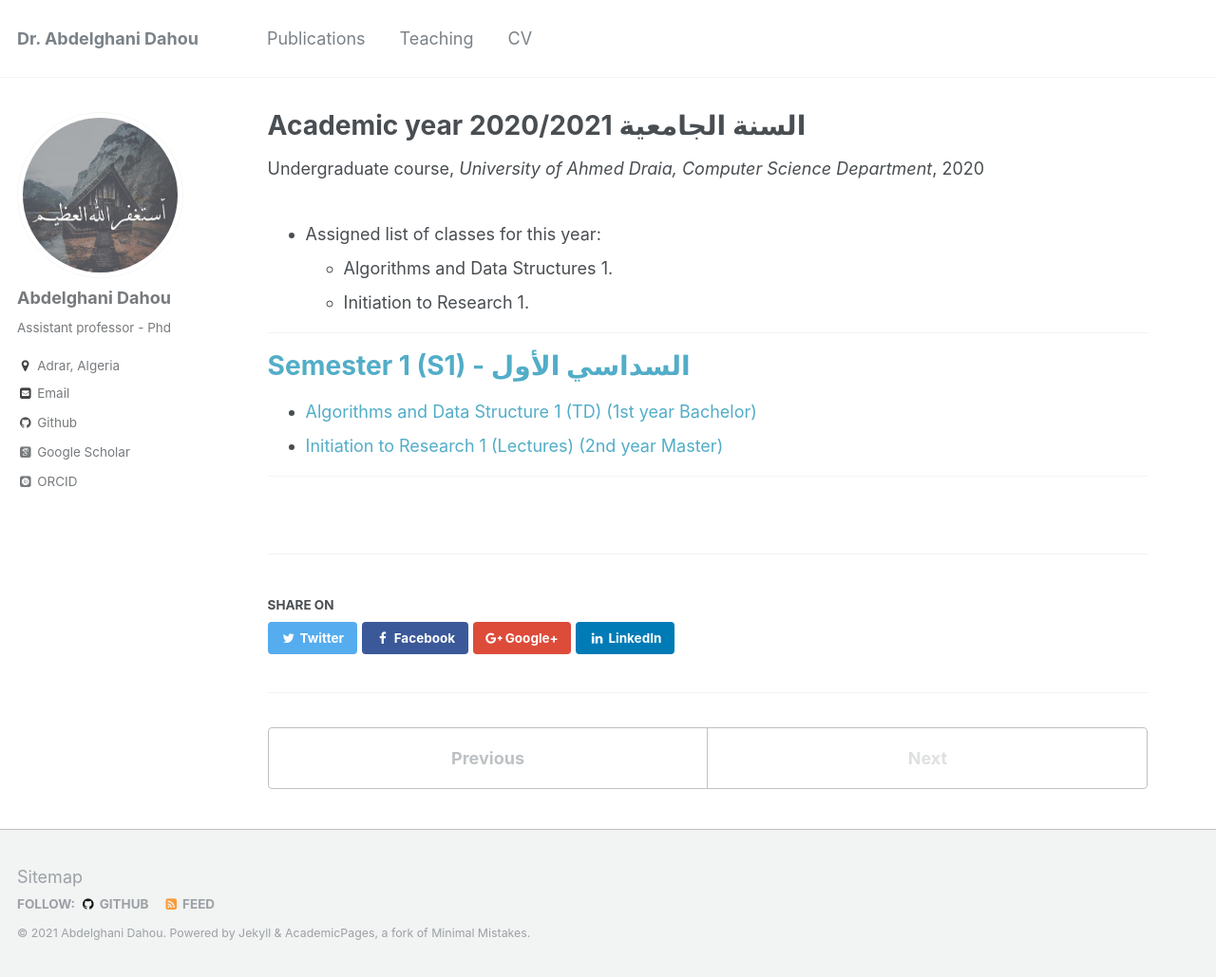
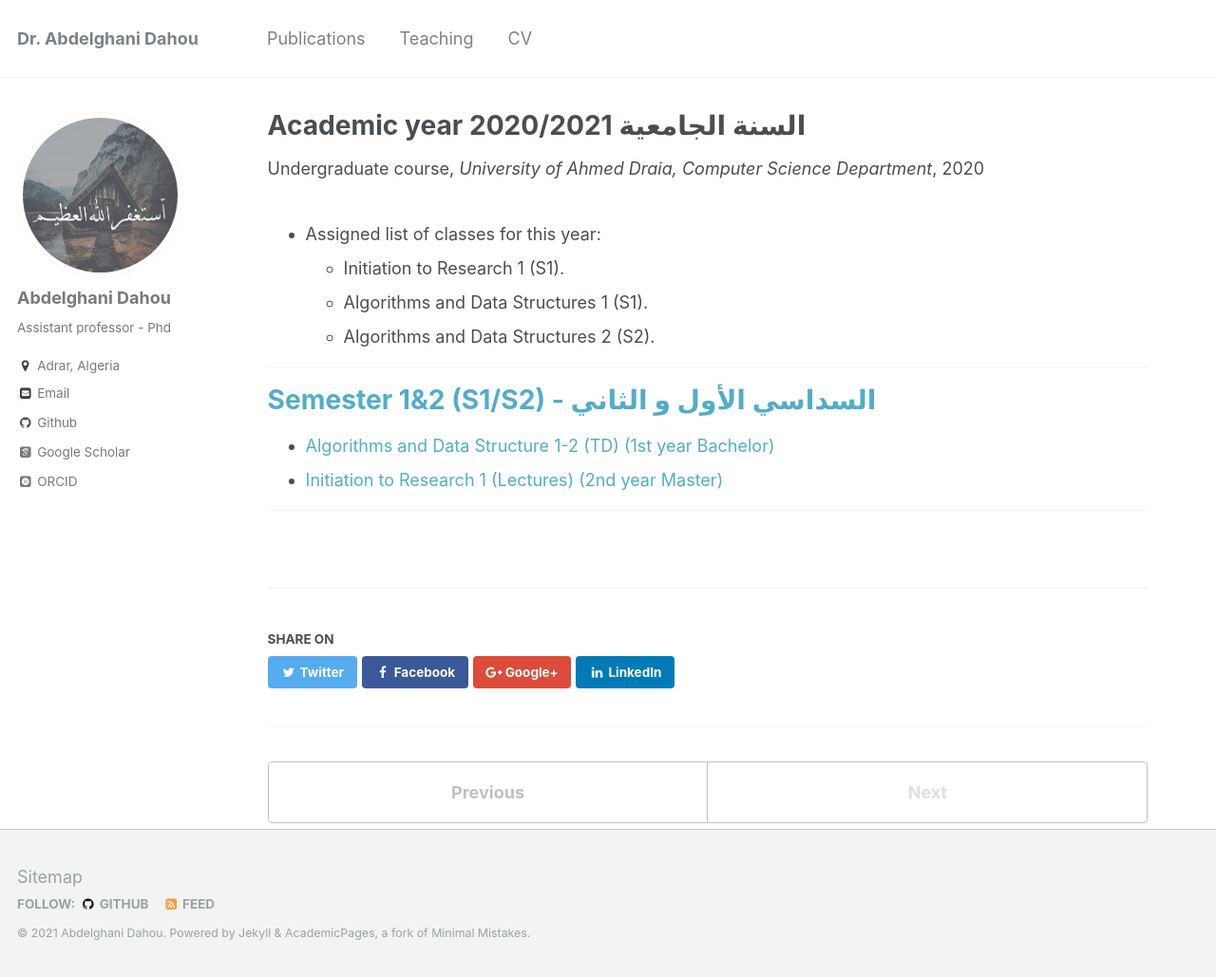
Before and after one commit to dr-dahou-adrar/dr-dahou-adrar.github.io, a Jekyll site: the page built from _teaching/Academic_year_2020_2021.md, in a window 1280 px wide and 1029 px high. Shown: the whole window at 95% size. Built offline with Jekyll 4.4.1, drawn with Linux system fonts in a browser that asks for light colours; some web fonts are replaced.

Commit message:
semester grouping pages update

```diff
--- a/_teaching/Academic_year_2020_2021.md
+++ b/_teaching/Academic_year_2020_2021.md
@@ -8,15 +8,16 @@ date: 2020-12-11
 location: "Adrar, Algeria"
 ---
 * Assigned list of classes for this year:
-    * Algorithms and Data Structures 1.
-    * Initiation to Research 1.
+    * Initiation to Research 1 (S1).
+    * Algorithms and Data Structures 1 (S1).
+    * Algorithms and Data Structures 2 (S2).
 
 ***
 
-[Semester 1 (S1) - السداسي الأول]()
+[Semester 1&2 (S1/S2) -  السداسي الأول و الثاني]()
 ======
 
-* [Algorithms and Data Structure 1 (TD) (1st year Bachelor)](/teaching_content/academic_year_2020_2021/2020-2021-S1-ASD1)
+* [Algorithms and Data Structure 1-2 (TD) (1st year Bachelor)](/teaching_content/academic_year_2020_2021/2020-2021-ASD)
 * [Initiation to Research 1 (Lectures) (2nd year Master)](/teaching_content/academic_year_2020_2021/2020-2021-S1-IAR1)
 
 ***
```
Also changed, not shown: teaching_content/academic_year_2020_2021/2020-2021-ASD.md (renamed from teaching_content/academic_year_2020_2021/2020-2021-S1-ASD1.md, +1 -1 lines).
